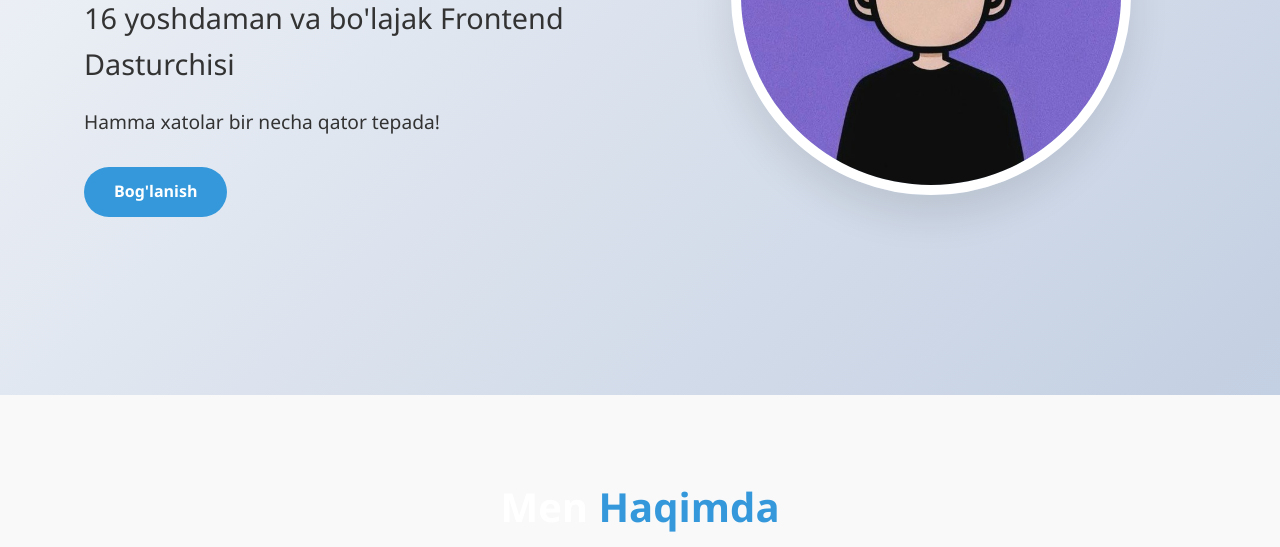
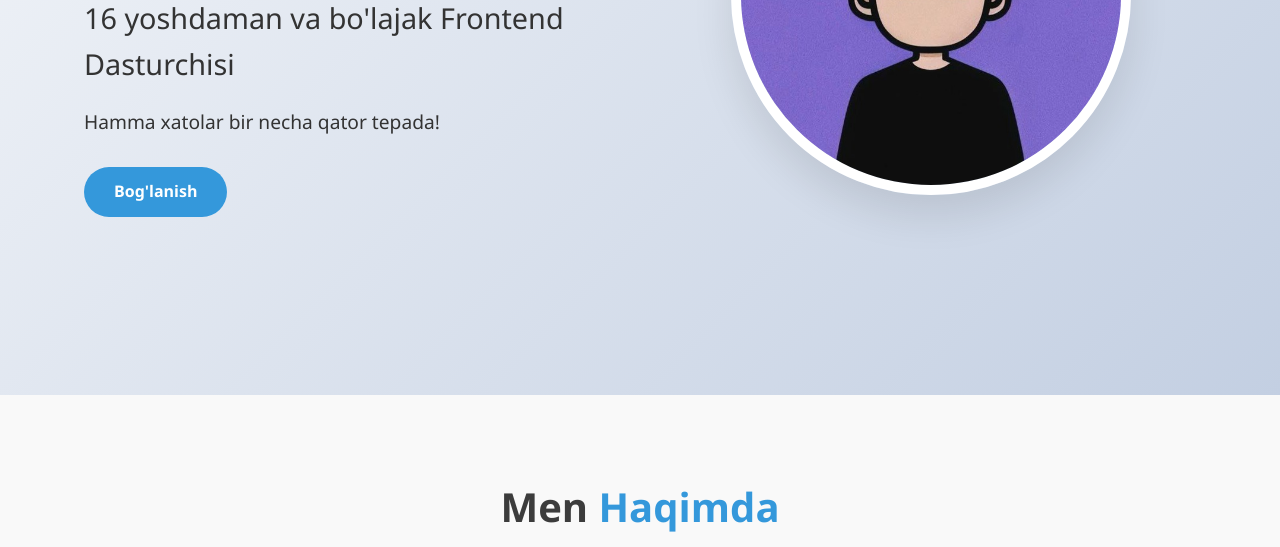
Before and after one commit to alisherwebb/olimovku, a plain HTML site: page index.html in a window 1280 px wide. Shown: the part 405-952 px from the top of the page. Drawn offline with Linux system fonts and the light colour scheme; a script that the page names is missing.

Commit message:
ranglar o'zgartirildi

```diff
--- a/style.css
+++ b/style.css
@@ -41,7 +41,7 @@ section {
   text-align: center;
   font-size: 2.5rem;
   margin-bottom: 50px;
-  color: var(--dark-color);
+  color: rgb(60, 60, 60);
 }
 
 .section-title span {
```
